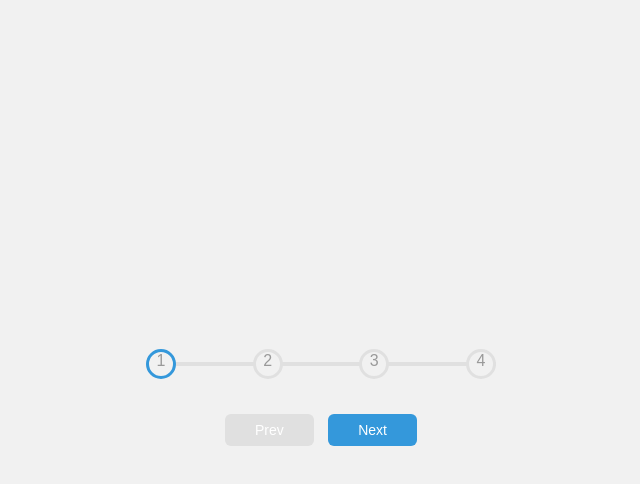
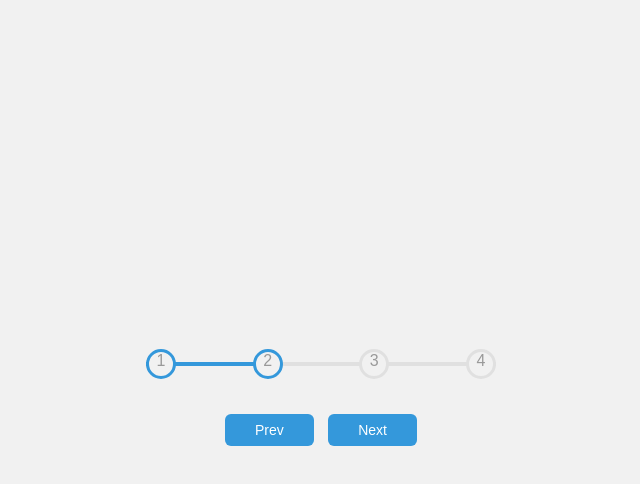
Before and after one commit to Sayafx/50-projects-50-days, a plain HTML site: page Progress_steps/index.html in a window 1280 px wide. Both pictures are taken after a click on the button "Next". Shown: the whole page, without its empty margins (319-959 px from the left). Drawn offline with Linux system fonts and the light colour scheme; a web font is replaced by a local one.

Commit message:
Progress_steps => final

```diff
--- a/Progress_steps/index.css
+++ b/Progress_steps/index.css
@@ -33,6 +33,9 @@ body {
     width: 350px;
 }
 
+/* 进度条底色，*/
+/* ::before 伪元素相当于在 .progress-container 内部但视觉上放在底部 添加了一条线（即进度条的背景）。 */
+/* 这样，真正的 .progress 进度条只需要改变宽度即可，不会影响整体布局。*/
 .progress-container::before {
     content: '';
     background-color: var(--inline-border-empty);
@@ -45,6 +48,7 @@ body {
     z-index: -1;
 }
 
+/* 进度条 */
 .progress {
     background-color: var(--inline-border-fill);
     position: absolute;
@@ -70,6 +74,7 @@ body {
     transition: 0.4s ease;
 }
 
+/* 激活的 circle 样式 */
 .circle.active{
     border-color: var(--inline-border-fill);
 }
--- a/Progress_steps/index.js
+++ b/Progress_steps/index.js
@@ -12,6 +12,7 @@ next.addEventListener('click', () => {
         currentActive = circles.length
     }
 
+    update()
 })
 
 prev.addEventListener('click', () => {
@@ -21,4 +22,33 @@ prev.addEventListener('click', () => {
         currentActive = 1
     }
 
+    update()
 })
+
+function update() {
+
+    // 已激活的 circle 添加 active 类
+    circles.forEach((circle, idx) => {
+        if(idx < currentActive) {
+            circle.classList.add('active')
+        } else {
+            circle.classList.remove('active')
+        }
+
+    })
+
+    // 给两端尽头的按钮添加禁用
+    if(currentActive === 1) {
+        prev.disabled = true
+    } else if (currentActive === circles.length) {
+        next.disabled = true
+    } else {
+        prev.disabled = false
+        next.disabled = false
+    }
+
+    // 进度条
+    // 统计所有的 active 类数量，为了防止更新不及时而不用 currentActive
+    const actives = document.querySelectorAll('.active')
+    progress.style.width = (actives.length - 1) / (circles.length -1) * 100 + '%'
+}
```
